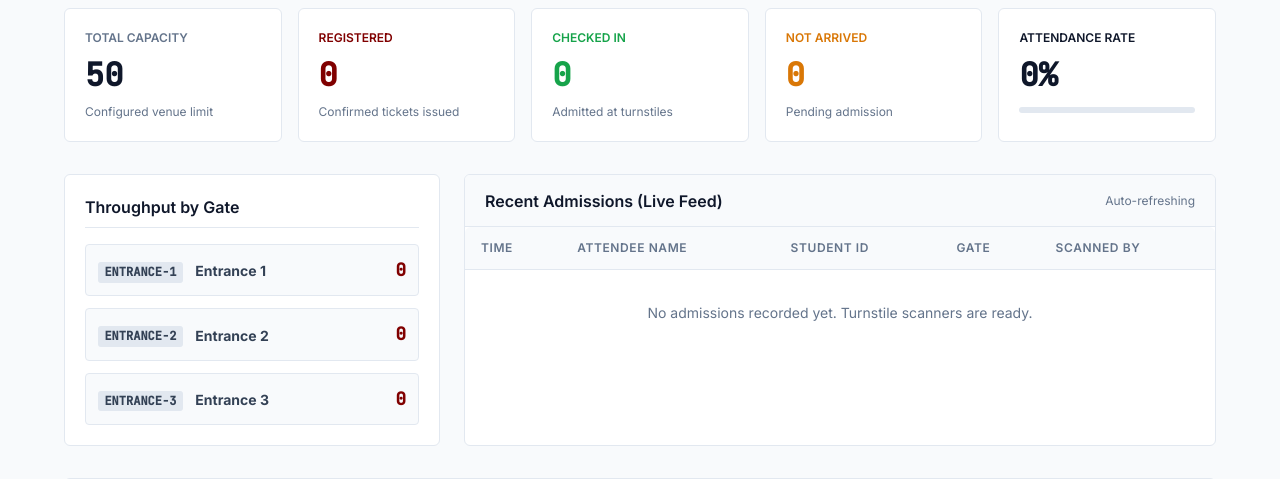
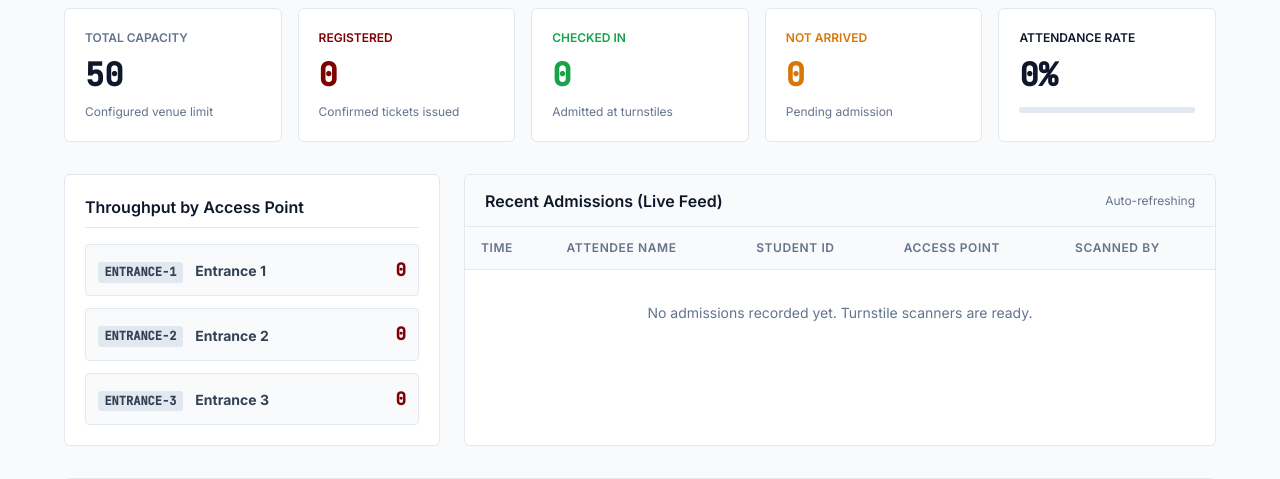
Before and after one commit to lucifron28/Ingress, a Laravel app: page /organizer/events/1/attendance in a window 1280 px wide. Shown: the part 180-659 px from the top of the page. Run offline with Laravel 12, Linux system fonts and the light colour scheme; a user stored in the database is signed in; data comes from the database, SQL or seed files in the repository; data that the repository does not hold is empty.

Commit message:
fix: add fetch timeout and prevent overlapping attendance polls

```diff
--- a/api/app/Http/Controllers/Web/OrganizerAttendanceController.php
+++ b/api/app/Http/Controllers/Web/OrganizerAttendanceController.php
@@ -71,7 +71,7 @@ class OrganizerAttendanceController extends Controller
             'id' => $adm->id,
             'attendee_name' => $adm->ticket?->registration?->user?->name ?? 'Attendee',
             'student_id' => $adm->ticket?->registration?->user?->student_id ?? 'N/A',
-            'access_point' => $adm->accessPoint?->name ?? 'Gate',
+            'access_point' => $adm->accessPoint?->name ?? 'Access Point',
             'admitted_at' => $adm->admitted_at->format('g:i:s A'),
             'scanned_by' => $adm->scannedBy?->name ?? 'Staff',
         ]);
--- a/api/resources/views/organizer/attendance.blade.php
+++ b/api/resources/views/organizer/attendance.blade.php
@@ -67,7 +67,7 @@
     <!-- Gate Admissions Breakdown -->
     <div class="card">
         <h2 style="font-size: 1rem; font-weight: 600; color: var(--neutral-dark); margin-bottom: 1rem; border-bottom: 1px solid var(--neutral-border); padding-bottom: 0.5rem;">
-            Throughput by Gate
+            Throughput by Access Point
         </h2>
 
         <div id="gate-container" style="display: flex; flex-direction: column; gap: 0.75rem;">
@@ -82,7 +82,7 @@
                     </div>
                 </div>
             @empty
-                <p style="color: var(--neutral-muted); font-size: 0.85rem;">No gates configured.</p>
+                <p style="color: var(--neutral-muted); font-size: 0.85rem;">No access points configured.</p>
             @endforelse
         </div>
     </div>
@@ -101,7 +101,7 @@
                         <th>Time</th>
                         <th>Attendee Name</th>
                         <th>Student ID</th>
-                        <th>Gate</th>
+                        <th>Access Point</th>
                         <th>Scanned By</th>
                     </tr>
                 </thead>
@@ -226,6 +226,7 @@
 <script>
     const feedUrl = "{{ route('organizer.attendance.feed', $event) }}";
     let lastSuccessfulUpdate = null;
+    let isFetching = false;
 
     function setConnectionLive() {
         const indicator = document.getElementById('live-indicator');
@@ -261,8 +262,15 @@
     }
 
     async function fetchLiveData() {
+        if (isFetching) return;
+        isFetching = true;
+
+        const controller = new AbortController();
+        const timeoutId = setTimeout(() => controller.abort(), 4500);
+
         try {
             const res = await fetch(feedUrl, {
+                signal: controller.signal,
                 headers: {
                     'Accept': 'application/json',
                     'X-Requested-With': 'XMLHttpRequest'
@@ -303,7 +311,7 @@
                     const emptyP = document.createElement('p');
                     emptyP.style.color = 'var(--neutral-muted)';
                     emptyP.style.fontSize = '0.85rem';
-                    emptyP.textContent = 'No gates configured.';
+                    emptyP.textContent = 'No access points configured.';
                     gateContainer.appendChild(emptyP);
                 } else {
                     data.gate_stats.forEach(gate => {
@@ -415,6 +423,9 @@
             setConnectionLive();
         } catch (e) {
             setConnectionLost();
+        } finally {
+            clearTimeout(timeoutId);
+            isFetching = false;
         }
     }
 
```
